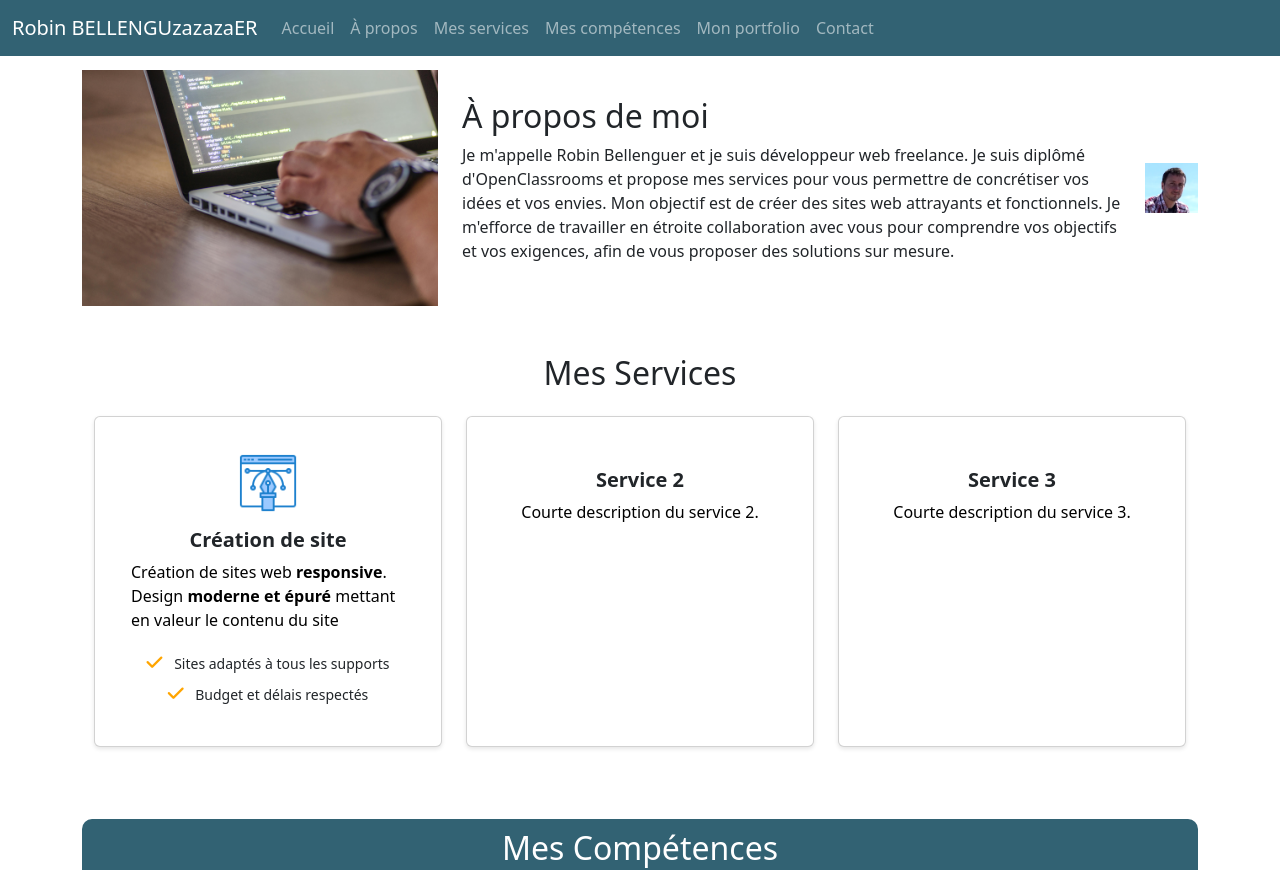
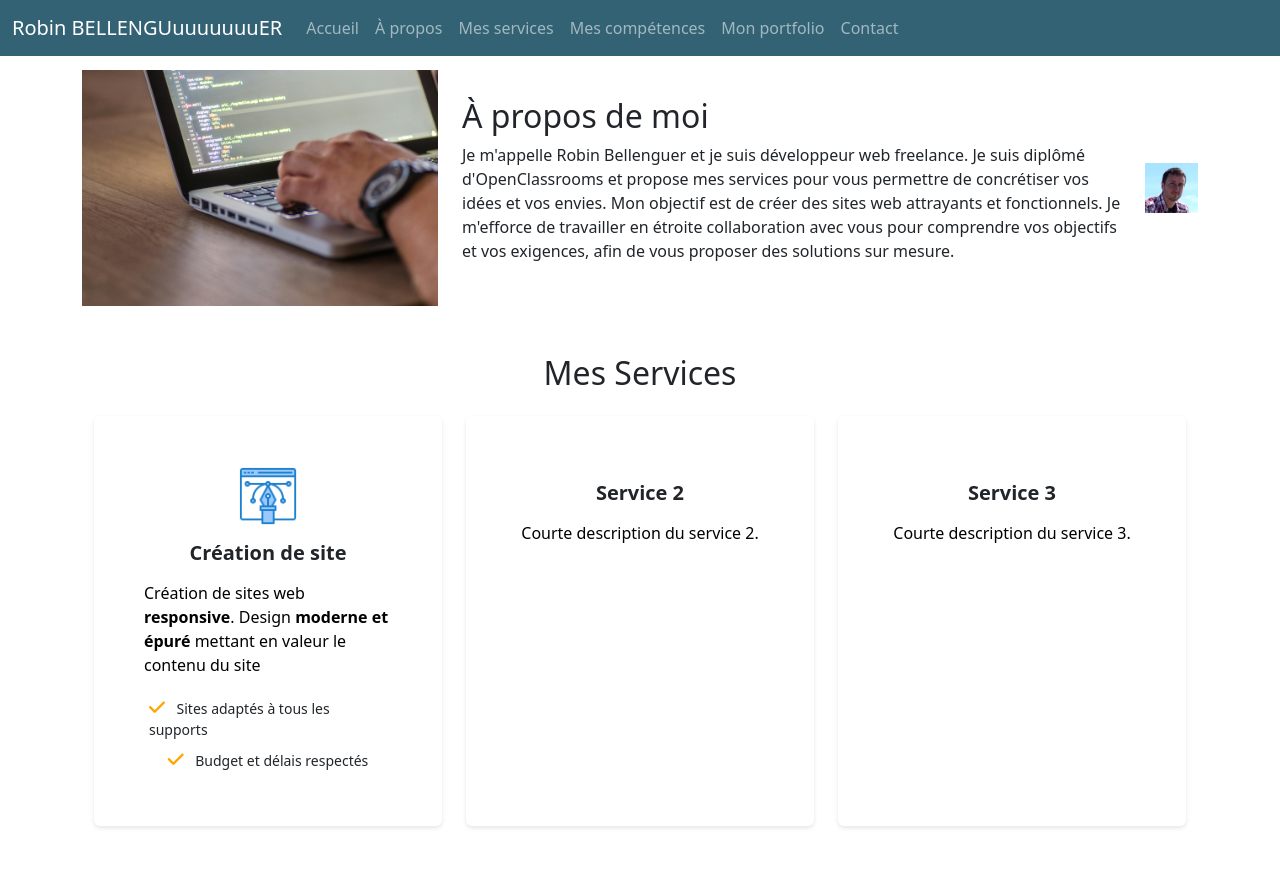
Before and after one commit to RobinBLGR/Mon-portfolio, a website: page index.html in a window 1280 px wide. Shown: the top 870 px of the page. Drawn offline with nearby package versions, Linux system fonts and the light colour scheme.

Commit message:
Update index.html

```diff
--- a/index.html
+++ b/index.html
@@ -5,14 +5,14 @@
   <meta name="viewport" content="width=device-width, initial-scale=1.0">
   <title>Mon Portfolio</title>
   <link rel="stylesheet" href="https://cdnjs.cloudflare.com/ajax/libs/font-awesome/6.4.0/css/all.min.css" />
+  <link rel="stylesheet" href="node_modules/bootstrap/dist/css/bootstrap.min.css">
   <link rel="stylesheet" href="./styles/style.css">
-  <link rel="stylesheet" href="node_modules/bootstrap/dist/css/bootstrap.min.css">
 </head>
 <body>
 
     <nav class="navbar navbar-expand-lg navbar-dark" style="background-color: #326273; position: fixed; top: 0; width: 100%; z-index: 1030;">
         <div class="container-fluid">
-          <a class="navbar-brand" href="#">Robin BELLENGUzazazaER</a>
+          <a class="navbar-brand" href="#">Robin BELLENGUuuuuuuuER</a>
           <button class="navbar-toggler" type="button" data-bs-toggle="collapse" data-bs-target="#navbarNav" aria-controls="navbarNav" aria-expanded="false" aria-label="Toggle navigation">
             <span class="navbar-toggler-icon"></span>
           </button>
```
